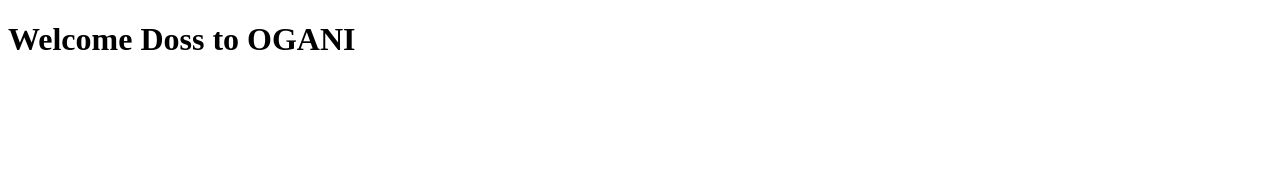
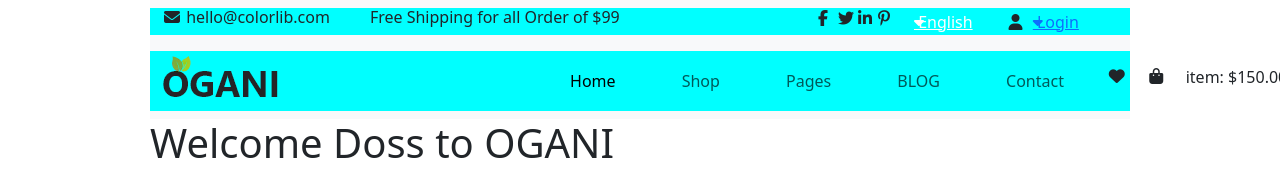
Before and after one commit to desouki77/OGANI, a plain HTML site: page index.html in a window 1280 px wide. Drawn offline with nearby package versions, Linux system fonts and the light colour scheme.

Commit message:
Created two Nav Bras

```diff
--- a/index.html
+++ b/index.html
@@ -4,9 +4,105 @@
     <meta charset="UTF-8">
     <meta name="viewport" content="width=device-width, initial-scale=1.0">
     <title>Document</title>
+    <link href="https://cdn.jsdelivr.net/npm/bootstrap@5.3.3/dist/css/bootstrap.min.css" rel="stylesheet" integrity="sha384-QWTKZyjpPEjISv5WaRU9OFeRpok6YctnYmDr5pNlyT2bRjXh0JMhjY6hW+ALEwIH" crossorigin="anonymous">
     <link rel="stylesheet" href="style.css">
+    <link rel="stylesheet" href="https://cdnjs.cloudflare.com/ajax/libs/font-awesome/6.1.1/css/all.min.css" integrity="sha512-KyZXEAg3QhqLMpG8r+Knujsl5/5hb7O5b5w5gL5g5q3tPqvO5iO5f5fj5Fz5bz5P5X6+q6G5v6U6tP3V3gF7g==" crossorigin="anonymous" referrerpolicy="no-referrer" />
+    <link rel="stylesheet" href="path/to/font-awesome/css/all.min.css">
+
+
 </head>
 <body>
+    <nav class="navbar navbar-expand-lg bg-body-tertiary">
+        <div class="container-fluid">
+
+            <h6><i class="fa-solid fa-envelope"></i>   hello@colorlib.com</h6>
+
+          <div class="collapse navbar-collapse" id="navbarScroll">
+            <ul class="navbar-nav me-auto my-2 my-lg-0 navbar-nav-scroll" style="--bs-scroll-height: 100px;">
+              <li class="nav-item1">
+                <h6> Free Shipping for all Order of $99</h6>
+              </li>
+            </ul>
+
+            <div class="d-flex1">
+                <i class="fa-brands fa-facebook-f"></i>
+                <i class="fa-brands fa-twitter"></i>
+                <i class="fa-brands fa-linkedin-in"></i>
+                <i class="fa-brands fa-pinterest-p"></i>
+                    <ul class="navbar-nav me-auto my-2 my-lg-0 navbar-nav-scroll" style="--bs-scroll-height: 100px;">
+                        <li class="nav-item">
+                            <li class="dropdown">
+                                <a href="javascript:void(0)" class="dropbtn"><i class="fas fa-caret-down"></i> English</a>
+                                <div class="dropdown-content">
+                                    <a href="#">English</a>
+                                    <a href="#">Arabic</a>
+                                </div>
+                            </li>
+
+                            <li>
+                                <i class="fa-solid fa-user"></i>
+                                <a href="javascript:void(0)" class="dropbtn"><i class="fas fa-caret-down"></i> Login</a>
+                            </li>
+
+                            <script>
+                                window.onclick = function(event) {
+                                    if (!event.target.matches('.dropbtn')) {
+                                        var dropdowns = document.getElementsByClassName("dropdown-content");
+                                        for (var i = 0; i < dropdowns.length; i++) {
+                                            var openDropdown = dropdowns[i];
+                                            if (openDropdown.style.display === "block") {
+                                                openDropdown.style.display = "none";
+                                            }
+                                        }
+                                    }
+                                }
+                            </script>
+
+
+                        </li>
+                      </ul>
+            </div>
+          </div>
+        </div>
+      </nav>
+    <nav class="navbar navbar-expand-lg bg-body-tertiary">
+        <div class="container-fluid">
+
+          <img src="./images/logo.png.webp" alt="logo" class="navbar-brand">
+          <button class="navbar-toggler" type="button" data-bs-toggle="collapse" data-bs-target="#navbarScroll" aria-controls="navbarScroll" aria-expanded="false" aria-label="Toggle navigation">
+            <span class="navbar-toggler-icon"></span>
+          </button>
+          <div class="collapse navbar-collapse" id="navbarScroll1">
+            <ul class="navbar-nav me-auto my-2 my-lg-0 navbar-nav-scroll" style="--bs-scroll-height: 100px;" id="navLinks">
+              <li class="nav-item">
+                <a class="nav-link active" aria-current="page" href="#">Home</a>
+              </li>
+              <li class="nav-item">
+                <a class="nav-link" href="#">Shop</a>
+              </li>
+              <li class="nav-item">
+                <a class="nav-link" href="#">Pages</a>
+              </li>
+              <li class="nav-item">
+                <a class="nav-link" href="#">BLOG</a>
+              </li>
+              <li class="nav-item">
+                <a class="nav-link" href="#">Contact</a>
+              </li>
+            </ul>
+
+            <div class="d-flex">
+                    <i class="fa-solid fa-heart"></i>
+                    <i class="fa-solid fa-bag-shopping"></i>
+                    <h6>item: $150.00</h6>
+            </div>
+          </div>
+        </div>
+      </nav>
     <h1>Welcome Doss to OGANI</h1>
+
+
+    <script src="https://kit.fontawesome.com/88cadacaa1.js" crossorigin="anonymous"></script>
+    <script src="https://cdn.jsdelivr.net/npm/bootstrap@5.3.3/dist/js/bootstrap.bundle.min.js" integrity="sha384-YvpcrYf0tY3lHB60NNkmXc5s9fDVZLESaAA55NDzOxhy9GkcIdslK1eN7N6jIeHz" crossorigin="anonymous"></script>
 </body>
 </html>
--- a/style.css
+++ b/style.css
@@ -0,0 +1,85 @@
+body
+{
+    padding-left: 150px;
+    padding-right: 150px;
+}
+
+.container-fluid
+{
+    background-color: aqua;
+}
+
+.d-flex
+{
+    display: flex;
+    width: 25vh;
+    justify-content: space-around;
+
+}
+
+
+.dropdown {
+    float: left;
+    overflow: hidden;
+}
+.dropdown .dropbtn {
+    cursor: pointer;
+    font-size: 16px;
+    border: none;
+    outline: none;
+    color: white;
+    padding: 14px 16px;
+    background-color: inherit;
+    font-family: inherit;
+    margin: 0;
+}
+.dropdown-content {
+    display: none;
+    position: absolute;
+    background-color: #f9f9f9;
+    min-width: 160px;
+    box-shadow: 0px 8px 16px 0px rgba(0,0,0,0.2);
+    z-index: 1;
+}
+.dropdown-content a {
+    float: none;
+    color: black;
+    padding: 12px 16px;
+    text-decoration: none;
+    display: block;
+    text-align: left;
+}
+.dropdown-content a:hover {
+    background-color: #ddd;
+}
+.dropdown:hover .dropdown-content {
+    display: block;
+}
+
+.nav-item1
+{
+    padding-left: 40px;
+}
+
+.d-flex1
+{
+    display: flex;
+    width: 40vh;
+    justify-content: space-around;
+
+}
+
+.d-flex1 i{
+    padding-left: 20px;
+}
+
+
+#navbarScroll1
+{
+    padding-left: 30vh;
+}
+#navLinks
+{
+    width: 70vh;
+    justify-content: space-around;
+}
```
Also changed, not shown: images/logo.png.webp (added).
